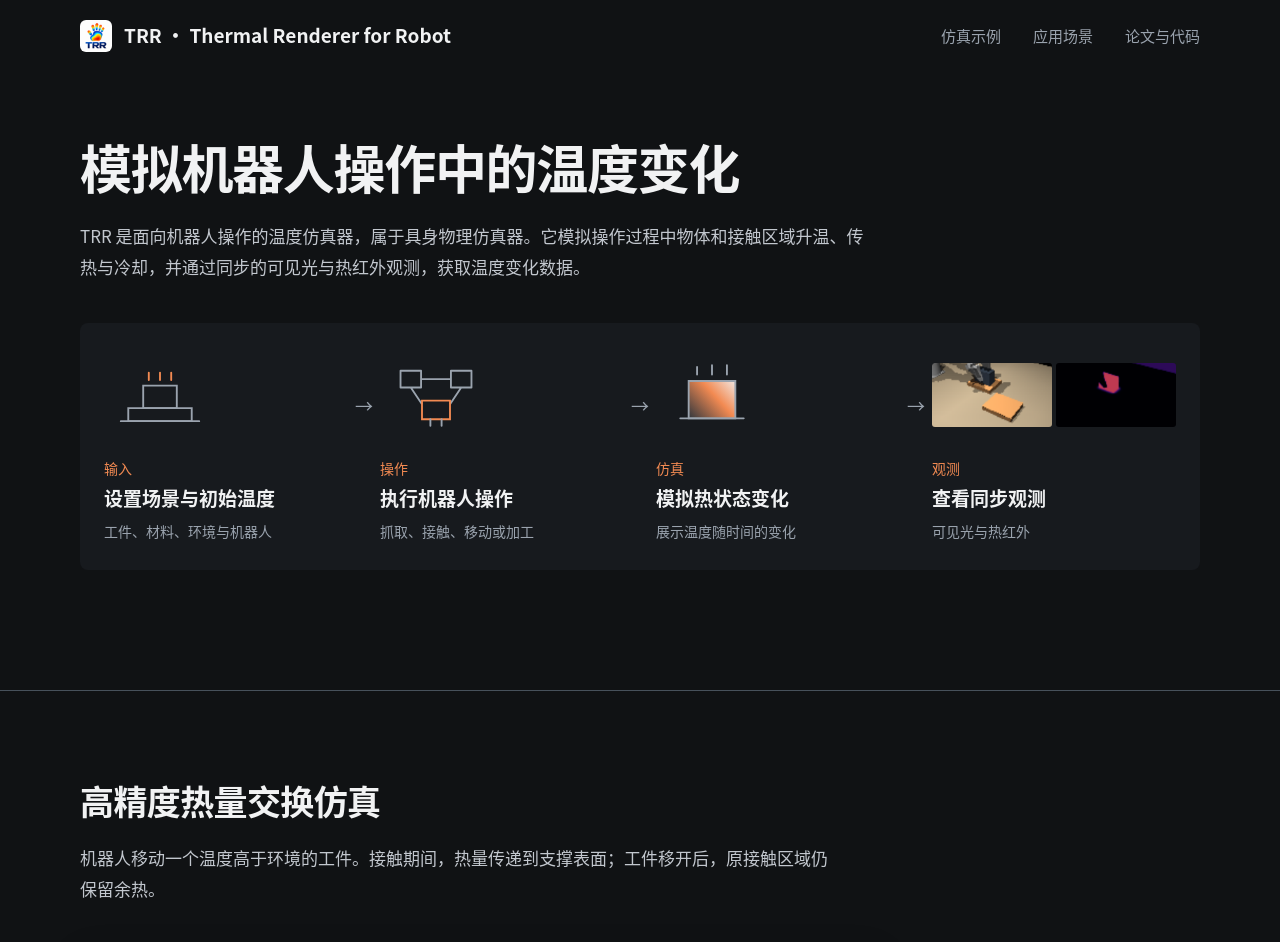
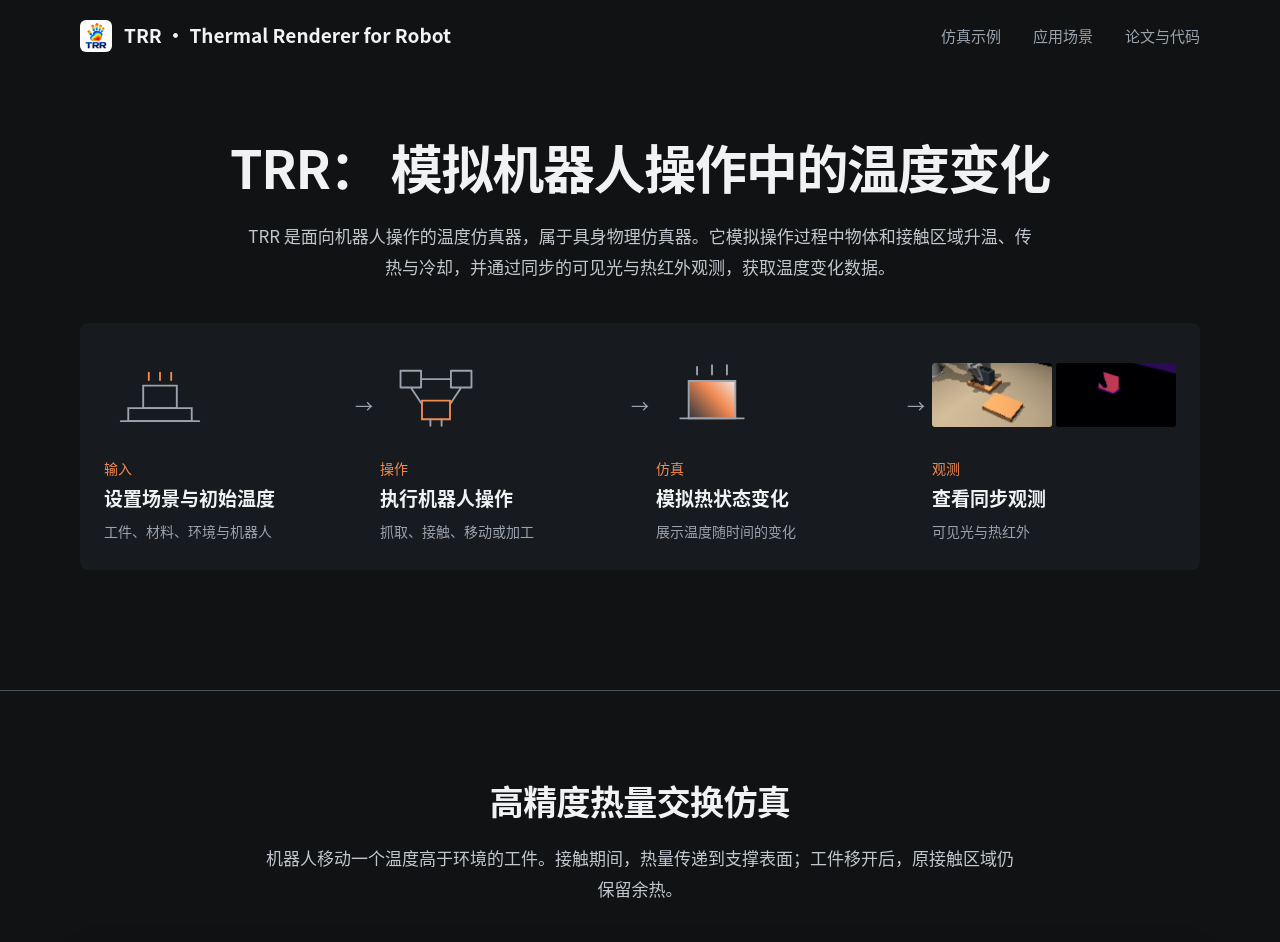
Before and after one commit to BeverYang/TRR-Thermal-Renderer-for-Robot, a Jekyll site: the page index.html, which Jekyll copies as it is, in a window 1280 px wide and 1400 px high. Shown: the top 942 px of the window. Built offline with Jekyll 4.4.1, drawn with Linux system fonts in a browser that asks for light colours.

Commit message:
Use high-resolution TRR heat demo

```diff
--- a/assets/css/site.css
+++ b/assets/css/site.css
@@ -1266,3 +1266,50 @@ p {
     transition: none;
   }
 }
+
+.hero-copy {
+  margin-inline: auto;
+  text-align: center;
+}
+
+.hero-copy h1,
+.hero-description {
+  margin-inline: auto;
+}
+
+.section-header {
+  margin-inline: auto;
+  text-align: center;
+}
+
+.section-header p {
+  margin-inline: auto;
+}
+
+.core-media {
+  width: 100%;
+  margin-inline: auto;
+}
+
+.core-desktop {
+  aspect-ratio: 32 / 15;
+}
+
+.future-note {
+  margin-inline: auto;
+  text-align: center;
+}
+
+.site-footer .container {
+  text-align: center;
+}
+
+@media (max-width: 700px) {
+  .core-media {
+    width: min(100%, 420px);
+  }
+
+  .core-mobile {
+    aspect-ratio: 4 / 7;
+  }
+}
--- a/index.html
+++ b/index.html
@@ -10,15 +10,15 @@
   <meta http-equiv="Pragma" content="no-cache">
   <meta http-equiv="Expires" content="0">
   <link rel="icon" href="assets/trr-logo.png">
-  <link rel="stylesheet" href="assets/css/site.css?v=20261125-7">
-  <script src="assets/js/site.js?v=20261125-7" defer></script>
+  <link rel="stylesheet" href="assets/css/site.css?v=20261125-8">
+  <script src="assets/js/site.js?v=20261125-8" defer></script>
 </head>
 <body>
   <a class="skip-link" href="#main">跳到正文</a>
   <nav class="site-nav" data-site-nav aria-label="页面导航">
     <div class="nav-inner">
       <a class="nav-brand" href="#overview" aria-label="TRR 首页">
-        <img src="assets/trr-logo.png?v=20261125-7" alt="" width="32" height="32">
+        <img src="assets/trr-logo.png?v=20261125-8" alt="" width="32" height="32">
         <span>TRR · Thermal Renderer for Robot</span>
       </a>
       <div class="nav-links">
@@ -33,7 +33,7 @@
     <section class="section hero-section" id="overview" aria-labelledby="hero-title">
       <div class="container">
         <div class="hero-copy">
-          <h1 id="hero-title">模拟机器人操作中的温度变化</h1>
+          <h1 id="hero-title">TRR： 模拟机器人操作中的温度变化</h1>
           <p class="hero-description">TRR 是面向机器人操作的温度仿真器，属于具身物理仿真器。它模拟操作过程中物体和接触区域升温、传热与冷却，并通过同步的可见光与热红外观测，获取温度变化数据。</p>
         </div>
 
@@ -90,8 +90,8 @@
           </li>
           <li class="flow-step">
             <div class="flow-visual flow-observations">
-              <img src="assets/flow-rgb.png?v=20261125-7" alt="工件与支撑面的可见光观测" width="176" height="88">
-              <img src="assets/flow-thermal.png?v=20261125-7" alt="同一视角的热红外观测" width="176" height="88">
+              <img src="assets/flow-rgb.png?v=20261125-8" alt="工件与支撑面的可见光观测" width="176" height="88">
+              <img src="assets/flow-thermal.png?v=20261125-8" alt="同一视角的热红外观测" width="176" height="88">
             </div>
             <div class="flow-copy">
               <span class="step-kicker">观测</span>
@@ -111,11 +111,11 @@
         </header>
 
         <div class="core-media">
-          <video class="core-video core-desktop" controls playsinline preload="none" poster="assets/thermal-history-poster.jpg" aria-label="热工件接触、转移与冷却的同步可见光和热红外观测">
-            <source src="assets/thermal-history-demo.mp4" type="video/mp4">
+          <video class="core-video core-desktop" controls playsinline preload="none" poster="assets/thermal-history-poster.jpg?v=20261125-8" aria-label="热工件接触、转移与冷却的同步可见光和热红外观测">
+            <source src="assets/thermal-history-demo.mp4?v=20261125-8" type="video/mp4">
           </video>
-          <video class="core-video core-mobile" controls playsinline preload="none" poster="assets/thermal-history-mobile-poster.jpg" aria-label="上下排列的可见光和热红外热交互观测">
-            <source src="assets/thermal-history-mobile.mp4" type="video/mp4">
+          <video class="core-video core-mobile" controls playsinline preload="none" poster="assets/thermal-history-mobile-poster.jpg?v=20261125-8" aria-label="上下排列的可见光和热红外热交互观测">
+            <source src="assets/thermal-history-mobile.mp4?v=20261125-8" type="video/mp4">
           </video>
         </div>
         <ol class="stage-list">
@@ -220,10 +220,10 @@
               <h3 class="sequence-group-title">转运与再抓持</h3>
               <div class="sequence-content">
                 <div class="sequence-frames">
-                  <div class="sequence-frame"><span class="sequence-time">抓取 A · 171.8 s</span><span class="sequence-label">RGB</span><img src="assets/sequence/transfer-rgb-1.png?v=20261125-7" alt="抓取A时的可见光画面"><span class="sequence-label">热像</span><img src="assets/sequence/transfer-thermal-1.png?v=20261125-7" alt="抓取A时的温度场"></div>
-                  <div class="sequence-frame"><span class="sequence-time">放置 B · 179.0 s</span><span class="sequence-label">RGB</span><img src="assets/sequence/transfer-rgb-2.png?v=20261125-7" alt="放置B时的可见光画面"><span class="sequence-label">热像</span><img src="assets/sequence/transfer-thermal-2.png?v=20261125-7" alt="放置B时的温度场"></div>
-                  <div class="sequence-frame"><span class="sequence-time">再次抓持 · 215.0 s</span><span class="sequence-label">RGB</span><img src="assets/sequence/transfer-rgb-3.png?v=20261125-7" alt="再次抓持时的可见光画面"><span class="sequence-label">热像</span><img src="assets/sequence/transfer-thermal-3.png?v=20261125-7" alt="再次抓持时的温度场"></div>
-                  <div class="sequence-frame"><span class="sequence-time">余热 · 279.8 s</span><span class="sequence-label">RGB</span><img src="assets/sequence/transfer-rgb-4.png?v=20261125-7" alt="余热阶段的可见光画面"><span class="sequence-label">热像</span><img src="assets/sequence/transfer-thermal-4.png?v=20261125-7" alt="余热阶段的温度场"></div>
+                  <div class="sequence-frame"><span class="sequence-time">抓取 A · 171.8 s</span><span class="sequence-label">RGB</span><img src="assets/sequence/transfer-rgb-1.png?v=20261125-8" alt="抓取A时的可见光画面"><span class="sequence-label">热像</span><img src="assets/sequence/transfer-thermal-1.png?v=20261125-8" alt="抓取A时的温度场"></div>
+                  <div class="sequence-frame"><span class="sequence-time">放置 B · 179.0 s</span><span class="sequence-label">RGB</span><img src="assets/sequence/transfer-rgb-2.png?v=20261125-8" alt="放置B时的可见光画面"><span class="sequence-label">热像</span><img src="assets/sequence/transfer-thermal-2.png?v=20261125-8" alt="放置B时的温度场"></div>
+                  <div class="sequence-frame"><span class="sequence-time">再次抓持 · 215.0 s</span><span class="sequence-label">RGB</span><img src="assets/sequence/transfer-rgb-3.png?v=20261125-8" alt="再次抓持时的可见光画面"><span class="sequence-label">热像</span><img src="assets/sequence/transfer-thermal-3.png?v=20261125-8" alt="再次抓持时的温度场"></div>
+                  <div class="sequence-frame"><span class="sequence-time">余热 · 279.8 s</span><span class="sequence-label">RGB</span><img src="assets/sequence/transfer-rgb-4.png?v=20261125-8" alt="余热阶段的可见光画面"><span class="sequence-label">热像</span><img src="assets/sequence/transfer-thermal-4.png?v=20261125-8" alt="余热阶段的温度场"></div>
                 </div>
               </div>
             </section>
@@ -231,10 +231,10 @@
               <h3 class="sequence-group-title">支撑冷却</h3>
               <div class="sequence-content">
                 <div class="sequence-frames">
-                  <div class="sequence-frame"><span class="sequence-time">初始接触 · 0.0 s</span><span class="sequence-label">RGB</span><img src="assets/sequence/cooling-rgb-1.png?v=20261125-7" alt="初始接触的可见光画面"><span class="sequence-label">热像</span><img src="assets/sequence/cooling-thermal-1.png?v=20261125-7" alt="初始接触的温度场"></div>
-                  <div class="sequence-frame"><span class="sequence-time">支撑冷却 · 201.0 s</span><span class="sequence-label">RGB</span><img src="assets/sequence/cooling-rgb-2.png?v=20261125-7" alt="支撑冷却的可见光画面"><span class="sequence-label">热像</span><img src="assets/sequence/cooling-thermal-2.png?v=20261125-7" alt="支撑冷却的温度场"></div>
-                  <div class="sequence-frame"><span class="sequence-time">抓取 · 603.0 s</span><span class="sequence-label">RGB</span><img src="assets/sequence/cooling-rgb-3.png?v=20261125-7" alt="抓取的可见光画面"><span class="sequence-label">热像</span><img src="assets/sequence/cooling-thermal-3.png?v=20261125-7" alt="抓取时的温度场"></div>
-                  <div class="sequence-frame"><span class="sequence-time">余热 · 680.5 s</span><span class="sequence-label">RGB</span><img src="assets/sequence/cooling-rgb-4.png?v=20261125-7" alt="余热阶段的可见光画面"><span class="sequence-label">热像</span><img src="assets/sequence/cooling-thermal-4.png?v=20261125-7" alt="余热阶段的温度场"></div>
+                  <div class="sequence-frame"><span class="sequence-time">初始接触 · 0.0 s</span><span class="sequence-label">RGB</span><img src="assets/sequence/cooling-rgb-1.png?v=20261125-8" alt="初始接触的可见光画面"><span class="sequence-label">热像</span><img src="assets/sequence/cooling-thermal-1.png?v=20261125-8" alt="初始接触的温度场"></div>
+                  <div class="sequence-frame"><span class="sequence-time">支撑冷却 · 201.0 s</span><span class="sequence-label">RGB</span><img src="assets/sequence/cooling-rgb-2.png?v=20261125-8" alt="支撑冷却的可见光画面"><span class="sequence-label">热像</span><img src="assets/sequence/cooling-thermal-2.png?v=20261125-8" alt="支撑冷却的温度场"></div>
+                  <div class="sequence-frame"><span class="sequence-time">抓取 · 603.0 s</span><span class="sequence-label">RGB</span><img src="assets/sequence/cooling-rgb-3.png?v=20261125-8" alt="抓取的可见光画面"><span class="sequence-label">热像</span><img src="assets/sequence/cooling-thermal-3.png?v=20261125-8" alt="抓取时的温度场"></div>
+                  <div class="sequence-frame"><span class="sequence-time">余热 · 680.5 s</span><span class="sequence-label">RGB</span><img src="assets/sequence/cooling-rgb-4.png?v=20261125-8" alt="余热阶段的可见光画面"><span class="sequence-label">热像</span><img src="assets/sequence/cooling-thermal-4.png?v=20261125-8" alt="余热阶段的温度场"></div>
                 </div>
               </div>
             </section>
@@ -283,8 +283,8 @@
 
         <div class="team-block">
           <div class="team-logos">
-            <img src="assets/bit-logo-mono.png?v=20261125-7" alt="北京理工大学" height="44">
-            <img src="assets/chizhi-brand.png?v=20261125-7" alt="CHIZHI LAB 炽智实验室" height="44">
+            <img src="assets/bit-logo-mono.png?v=20261125-8" alt="北京理工大学" height="44">
+            <img src="assets/chizhi-brand.png?v=20261125-8" alt="CHIZHI LAB 炽智实验室" height="44">
           </div>
           <div class="team-copy">
             <h3>团队</h3>
```
Also changed, not shown: assets/thermal-history-mobile-poster.jpg, assets/thermal-history-poster.jpg, 2 other files.
